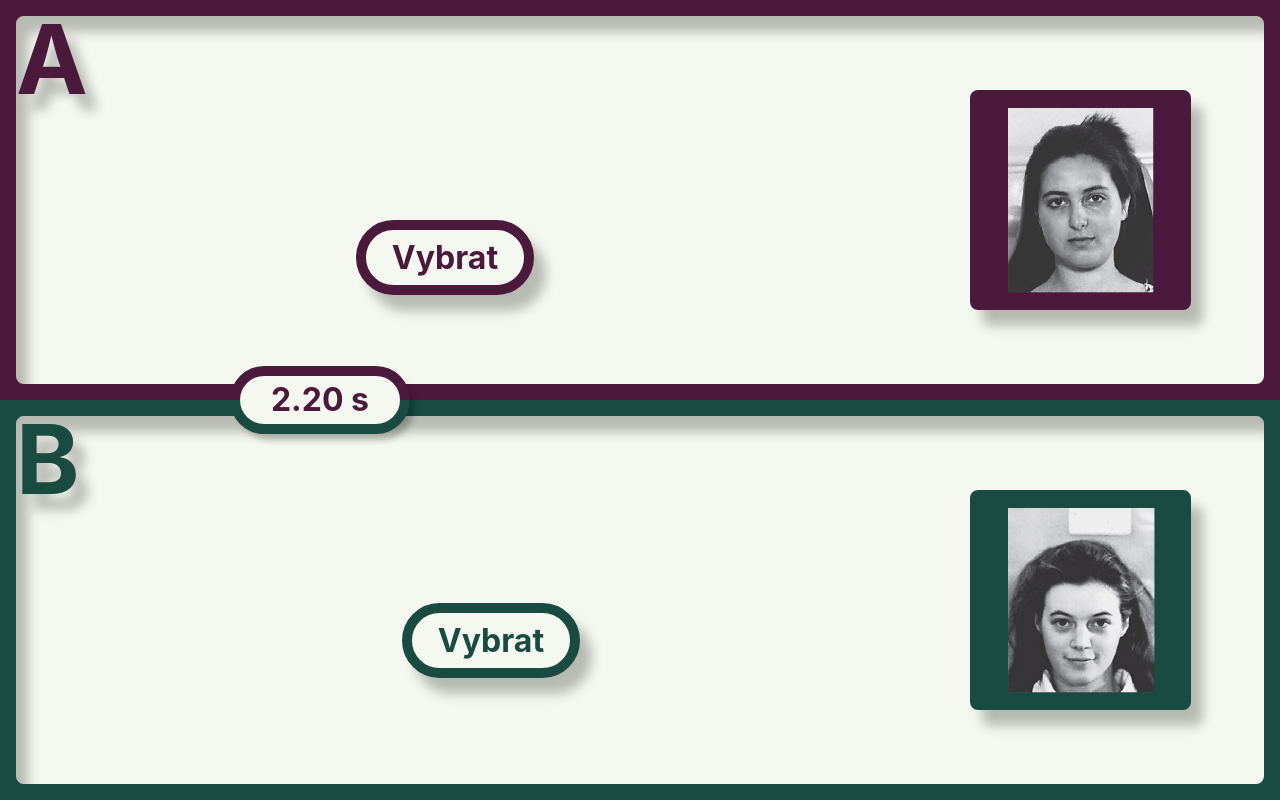
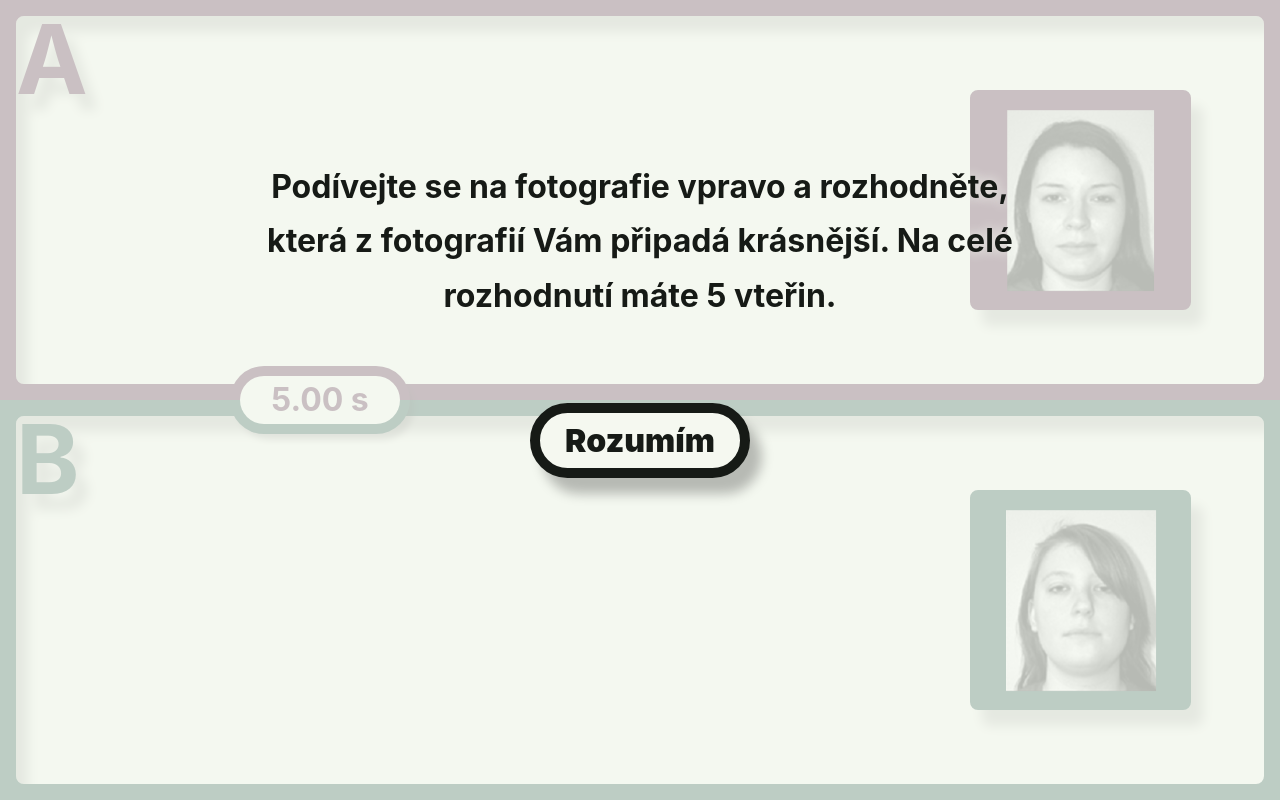
Before and after one commit to PetrHeinz/implicit-beauty-perception-experiment, a React (Create React App) app: page / in a window 1280 px wide. Both pictures are taken after a click on the button "Start". Built offline with nearby package versions, Linux system fonts and the light colour scheme.

Commit message:
Add Tutorial

```diff
--- a/src/App.js
+++ b/src/App.js
@@ -3,8 +3,10 @@
 import SelectSequence from "./SelectSequence";
 import Start from "./Start";
 import React from "react";
+import Tutorial from "./Tutorial";
 
 export const PAGE_START = 'start';
+export const PAGE_TUTORIAL = 'tutorial';
 export const PAGE_SELECT = 'select';
 export const PAGE_LOG = 'log';
 
@@ -39,6 +41,16 @@
             return <Start changePage={(page) => this.changePage(page)} logger={this.logger}/>;
         }
 
+        if (this.state.page === PAGE_TUTORIAL) {
+            return <Tutorial seed={Math.random()}
+                             timoutSeconds={CHOICE_TIMEOUT_SECONDS}
+                             selectableDelaySeconds={CHOICE_SELECTABLE_DELAY_SECONDS}
+                             onEnd={() => this.changePage(PAGE_SELECT)}
+                             onReset={() => this.changePage(PAGE_START)}
+                             logger={this.logger}
+            />;
+        }
+
         if (this.state.page === PAGE_SELECT) {
             return <SelectSequence seed={Math.random()}
                                    indexes={[1, 2, 3, 4, 5, 6, 7, 8, 9, 10, 11, 12, 13, 14, 15]}
--- a/src/Select.css
+++ b/src/Select.css
@@ -7,6 +7,22 @@
     height: 100vh;
     pointer-events: none;
     animation: Select-flash var(--select-flash-transition-delay) cubic-bezier(1, 0, 1, 1);
+}
+
+.Select-tutorial {
+    position: absolute;
+    box-sizing: border-box;
+    background-color: rgba(var(--color-light-rgb), .75);
+    top: 0;
+    left: 0;
+    width: 100vw;
+    height: 100vh;
+    padding: 20vh 20vw;
+    font-size: 4vh;
+    font-weight: bolder;
+    text-align: center;
+    line-height: 1.7;
+    text-shadow: 0 0 var(--shadow-blur) var(--color-light);
 }
 
 .Result {
@@ -32,11 +48,12 @@
     text-shadow: calc(.75 * var(--shadow-x)) calc(.75 * var(--shadow-y)) var(--shadow-blur) var(--color-shadow);
 }
 
-.Result-button {
+.Result-button, .Select-tutorial-button {
+    display: block;
     cursor: pointer;
     font-size: 4vh;
     font-weight: bolder;
-    margin-top: 10vh;
+    margin: 2vh auto 0;
     padding: 1vh 2vw;
     background-color: var(--color-light);
     border-width: 1.25vh;
@@ -45,7 +62,10 @@
     box-shadow: var(--shadow-x) var(--shadow-y) var(--shadow-blur) var(--color-shadow);
     transition: transform var(--choice-hover-transition-delay) ease-in-out;
 }
-.Result-button:hover {
+.Result-button:first-of-type, .Select-tutorial-button:first-of-type {
+    margin-top: 10vh;
+}
+.Result-button:hover, .Select-tutorial-button:hover {
     transform: scale(1.1);
 }
 
--- a/src/Start.js
+++ b/src/Start.js
@@ -1,12 +1,12 @@
 import './Start.css';
-import { PAGE_LOG, PAGE_SELECT } from "./App";
+import { PAGE_LOG, PAGE_TUTORIAL } from "./App";
 
 export default function Start(props) {
     function onStart() {
         props.logger.logInfo("Started");
         props.logger.logDebug("Inner window " + window.innerWidth + "px × " + window.innerHeight + "px");
         props.logger.logDebug("Outer window " + window.outerWidth + "px × " + window.outerHeight + "px");
-        props.changePage(PAGE_SELECT);
+        props.changePage(PAGE_TUTORIAL);
     }
 
     return (
--- a/src/Timer.js
+++ b/src/Timer.js
@@ -4,12 +4,16 @@
 const TICK_MILLISECONDS = 10;
 const MILLISECONDS_IN_SECOND = 1000;
 
-export default function Timer({index, seconds, onTimeout, logger}) {
+export default function Timer({index, seconds, onTimeout, logger, running=true}) {
 
     const [time, setTime] = useState(seconds * MILLISECONDS_IN_SECOND);
 
     useEffect(() => {
         let interval = null;
+
+        if (!running) {
+            return;
+        }
 
         if (time > 0) {
             interval = setInterval(() => setTime(time - TICK_MILLISECONDS), TICK_MILLISECONDS)
@@ -21,7 +25,7 @@
         }
 
         return () => clearInterval(interval);
-    }, [time, seconds, onTimeout, logger])
+    }, [time, running, seconds, onTimeout, logger])
 
     useEffect(() => setTime(seconds * MILLISECONDS_IN_SECOND), [index, seconds]);
 
--- /dev/null
+++ b/src/Tutorial.js
@@ -0,0 +1,121 @@
+import './Select.css';
+import React, { useEffect, useState } from "react";
+import seedrandom from "seedrandom";
+import Choice from "./Choice";
+import NullLogger from "./NullLogger";
+import Timer from "./Timer";
+
+export default function Tutorial({seed, selectableDelaySeconds, timoutSeconds, onEnd, onReset, logger}) {
+
+    const TUTORIAL_TEXT_GOAL = "Podívejte se na fotografie vpravo a rozhodněte, která z fotografií Vám připadá krásnější. Na celé rozhodnutí máte " + timoutSeconds + " vteřin.";
+    const TUTORIAL_TEXT_SELECTION = "Nyní se na obrazovce objevila 2 tlačítka 'Vybrat'. Klikněte na to u Vámi zvolené fotografie. Výběr poté potvrdíte kliknutím na samotnou fotografii.";
+
+    const [selected, setSelected] = useState(null);
+    const [isSelectable, setSelectable] = useState(false);
+    const [isConfirmed, setConfirmed] = useState(false);
+    const [isShowingResult, setShowingResult] = useState(false);
+    const [tutorialText, setTutorialText] = useState(TUTORIAL_TEXT_GOAL);
+
+    const rng = seedrandom(seed);
+    const seedA = rng();
+    const seedB = rng();
+
+    useEffect(() => {
+        logger.logDebug("Tutorial initialized with seed '" + seed + "'");
+    }, [logger, seed]);
+
+    useEffect(() => {
+        if (isSelectable || tutorialText !== null) {
+            return;
+        }
+
+        setTimeout(() => {
+            setSelectable(true);
+            setTutorialText(TUTORIAL_TEXT_SELECTION);
+            logger.logDebug("Choices became selectable");
+        }, selectableDelaySeconds * 1000);
+    }, [isSelectable, tutorialText, selectableDelaySeconds, logger]);
+
+    const select = choice => {
+        if (!isSelectable) {
+            return logger.logError("Not selectable, cannot select '" + choice + "'");
+        }
+        if (selected !== null) {
+            return logger.logError("Already selected '" + selected + "', cannot select '" + choice + "'");
+        }
+
+        logger.logInfo("Selected '" + choice + "'");
+        setSelected(choice);
+    }
+
+    const confirm = choice => {
+        if (isConfirmed) {
+            return logger.logError("Already confirmed '" + selected + "', cannot confirm '" + choice + "'");
+        }
+        if (selected === null) {
+            return logger.logError("Nothing selected, cannot confirm '" + choice + "'");
+        }
+        if (selected !== choice) {
+            return logger.logError("Selected '" + selected + "', cannot confirm '" + choice + "'");
+        }
+
+        logger.logInfo("Confirmed '" + choice + "'");
+        setConfirmed(true);
+        setShowingResult(true);
+    }
+
+    const getPhoto = name => "./photos/T0" + name + ".png";
+
+    const restartTutorial = () => {
+        logger.logDebug("Restarting tutorial");
+
+        setTutorialText(TUTORIAL_TEXT_GOAL);
+        setSelected(null);
+        setSelectable(false);
+        setConfirmed(false);
+        setShowingResult(false);
+    };
+
+    if (isShowingResult) {
+        return (
+            <div className={"Select Result " + (selected !== null ? "Result-" + selected : "") }>
+                {isConfirmed && <Choice photo={getPhoto(selected)} name={selected} isSelectable={false} logger={new NullLogger()}/>}
+                {!isConfirmed && selected !== null && <p>Nepotvrdili jste Vámi vybranou možnost {selected}.</p>}
+                {!isConfirmed && selected === null && <p>Nevybrali jste žádnou možnost.</p>}
+                <button className="Result-button" onClick={() => restartTutorial()}>Chci si to ještě zopakovat</button>
+                <br />
+                {isConfirmed && <button className="Result-button" onClick={() => onEnd()}>Jsem připraven/a</button>}
+                <div className="Result-reset" onClick={() => onReset()}>⤺</div>
+            </div>
+        );
+    }
+
+    return (
+        <div className="Select">
+            <Choice name="A"
+                    photo={getPhoto("A")}
+                    seed={seedA}
+                    isSelectable={isSelectable}
+                    onSelect={choice => select(choice)}
+                    onConfirm={choice => confirm(choice)}
+                    logger={logger}
+            />
+            <Choice name="B"
+                    photo={getPhoto("B")}
+                    seed={seedB}
+                    isSelectable={isSelectable}
+                    onSelect={choice => select(choice)}
+                    onConfirm={choice => confirm(choice)}
+                    logger={logger}
+            />
+            <Timer index={0}
+                   running={tutorialText === null}
+                   seconds={timoutSeconds}
+                   onTimeout={() => setShowingResult(true)}
+                   logger={logger}
+            />
+            {selected !== null && <div className={"Select-flash Choice-" + selected}/>}
+            {tutorialText !== null && <div className="Select-tutorial">{tutorialText}<button className="Select-tutorial-button" onClick={() => setTutorialText(null)}>Rozumím</button></div>}
+        </div>
+    );
+}
--- a/src/index.css
+++ b/src/index.css
@@ -1,7 +1,8 @@
 :root {
     --color-primary: #4b193c;
     --color-secondary: #194b41;
-    --color-light: #f5f8f0;
+    --color-light-rgb: 245, 248, 240;
+    --color-light: rgb(var(--color-light-rgb));
     --color-dark: #161a16;
     --color-shadow: rgba(0, 0, 0, 0.25);
     --shadow-x: 1.5vmin;
```
